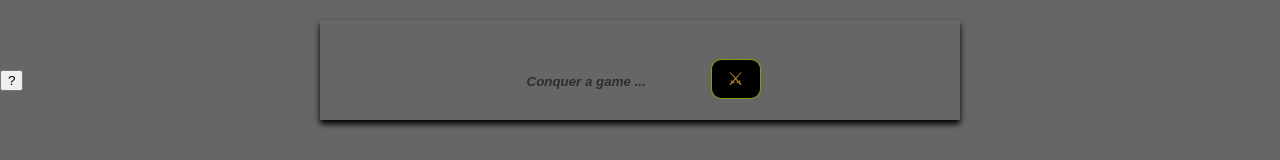
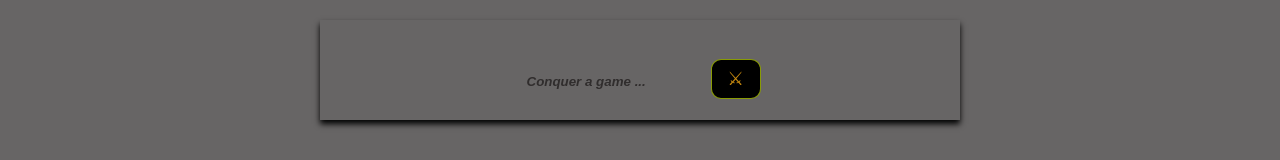
Before and after one commit to Tricaster26/Conquest, a React (Vite) app in the folder games-list/: page / in a window 1280 px wide. Shown: the part 188-348 px from the top of the page. Built offline with nearby package versions, Linux system fonts and the light colour scheme.

Commit message:
removed incomplete sidebar

```diff
--- a/games-list/src/App.jsx
+++ b/games-list/src/App.jsx
@@ -22,7 +22,7 @@ function App() {
         setList={setList}
       />
       <CountGames gamesList={gamesList} />
-      <SideBar />
+      {/*<SideBar />*/}
     </div>
   );
 }
```
